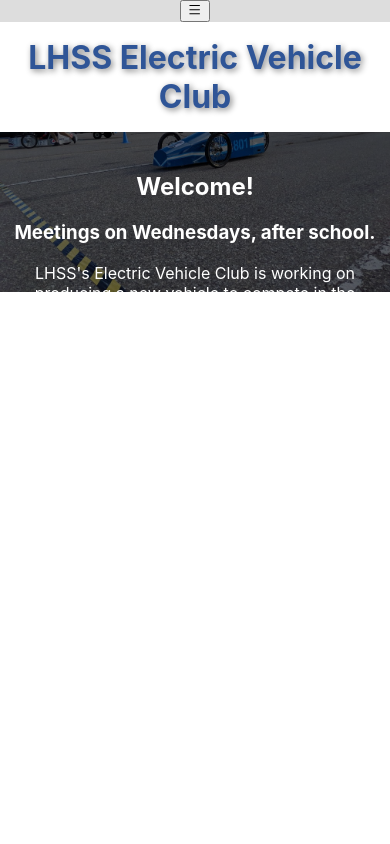
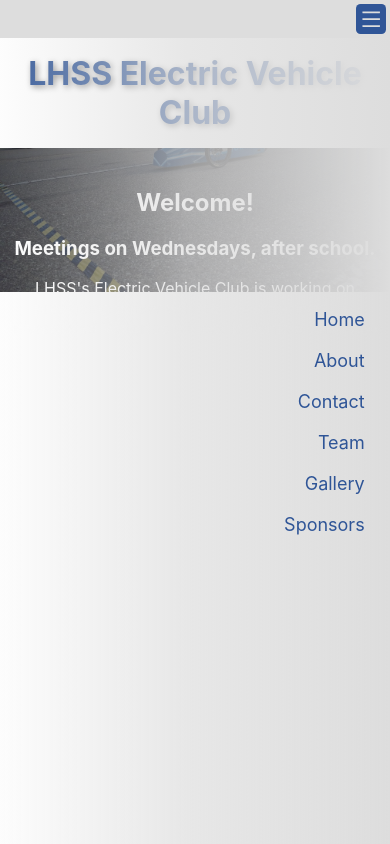
Before and after one commit to LHSSEVC/lhssevc.github.io, a React (Create React App) app: page / in a window 390 px wide. Built offline with nearby package versions, Linux system fonts and the light colour scheme; a web font is replaced by a local one.

Commit message:
mobile hamborger menu

```diff
--- a/src/Components/Navbar/Navbar.scss
+++ b/src/Components/Navbar/Navbar.scss
@@ -7,10 +7,62 @@
   align-items: center;
 
   background-color: $background;
+
+  &.mobile {
+    z-index: 1;
+    flex-flow: column nowrap;
+    align-items: flex-end;
+    padding-right: 5%;
+    position: absolute;
+    top: 0;
+    width: 100vw;
+    height: 100vh;
+    background: linear-gradient(
+      90deg,
+      rgba($background, 0),
+      rgba($background, 0.7),
+      rgba($background, 1)
+    );
+    opacity: 100%;
+    right: 0;
+    left: auto;
+    width: 100%;
+    transition: all 0.15s linear;
+
+    &.off {
+      right: -100%;
+      background: rgba($background, 0);
+      opacity: 0;
+      width: 0;
+    }
+
+    a {
+      background: none;
+    }
+  }
 }
 
 .navbar {
   background-color: $background;
+}
+
+.hamburgerButton {
+  overflow: auto;
+  button {
+    position: relative;
+    z-index: 5;
+    font-size: 1.4rem;
+    border-radius: 15%;
+    margin: 1%;
+    padding: 1%;
+    float: right;
+    display: block;
+
+    svg {
+      color: $background;
+      display: block;
+    }
+  }
 }
 
 a {
--- a/src/Components/Navbar/Navbar.tsx
+++ b/src/Components/Navbar/Navbar.tsx
@@ -30,8 +30,19 @@ const Navbar = () => {
         </button>
       </div>
 
-      <div className = {"mobile links " + (hamburgerState ? "hidden" : "")}>
-
+      <div className = {"mobile links " + (hamburgerState ? "off" : "on")}>
+      {
+          pages.map((value, index) => {
+            if (typeof value === "object") {
+              return (
+                <a href={`/`}>{value.name}</a>
+              )
+            }
+            return (
+              <a href={`/${value.toLowerCase().replace(" ", "")}`}>{value}</a>
+            )
+          })
+        }
       </div>
     </div>
   )
--- a/src/Styles/Home.scss
+++ b/src/Styles/Home.scss
@@ -1,4 +1,11 @@
 @use "../utilities/_utils.scss" as *;
+
+// div {
+//   position: relative;
+//   width: 100vw;
+//   left: 0;
+//   top: 0;
+// }
 
 .title {
   padding: 1rem 0;
@@ -28,9 +35,9 @@ h3 {
 img {
   position: fixed;
   top: 0;
-  left: 50%;
+  left: 50vw;
   transform: translate(-50%, 0);
   width: 100vw;
   z-index: -1;
-  filter: brightness(50%)
+  filter: brightness(50%);
 }
--- a/src/styles.scss
+++ b/src/styles.scss
@@ -86,3 +86,8 @@ code {
     transform: rotate(360deg);
   }
 }
+
+button {
+  background-color: $accent;
+  border: none;
+}
```
